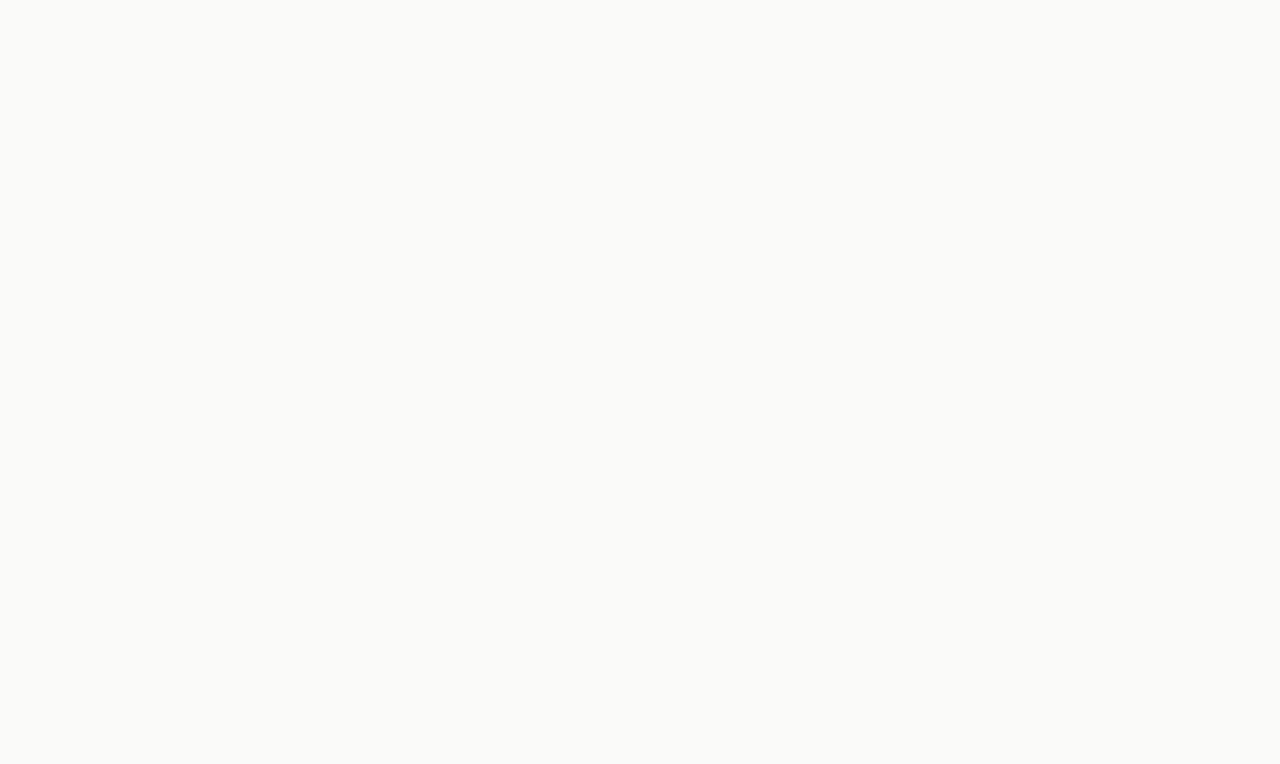
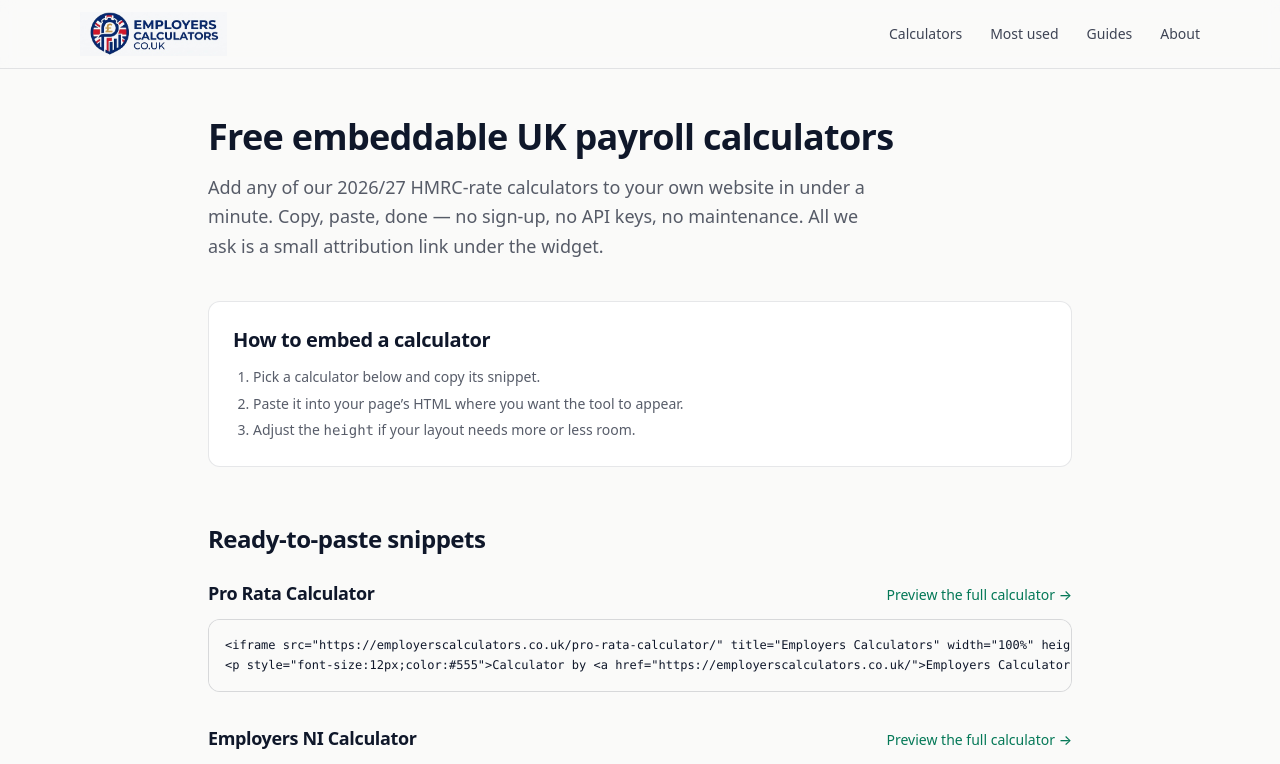
Before and after one commit to Zreeshah/employerscalculators, a Next.js app: page /embed in a window 1280 px wide. Before the commit this address had no page. Shown: the top 764 px of the page. Built offline with nearby package versions, Linux system fonts and the light colour scheme.

Commit message:
feat: free embeddable calculators hub page (/embed) with attribution snippets

```diff
--- /dev/null
+++ b/app/embed/page.tsx
@@ -0,0 +1,121 @@
+import type { Metadata } from "next";
+import Link from "next/link";
+import { pageMetadata, faqPageJsonLd } from "@/lib/seo";
+import JsonLd from "@/components/JsonLd";
+import { SITE_URL } from "@/lib/seo";
+
+export const metadata: Metadata = pageMetadata({
+  title: "Free Embeddable UK Payroll Calculators (2026/27)",
+  description:
+    "Embed any Employers Calculators tool on your website free — pro rata pay, employer NI, SSP, SMP, take-home pay and more. Copy-paste iframe snippets, attribution required.",
+  path: "/embed",
+});
+
+const EMBEDDABLE = [
+  { slug: "pro-rata-calculator", label: "Pro Rata Calculator", height: 900 },
+  { slug: "employer-ni-calculator", label: "Employers NI Calculator", height: 950 },
+  { slug: "take-home-pay-calculator", label: "Take-Home Pay Calculator", height: 1000 },
+  { slug: "ssp-calculator", label: "SSP Calculator", height: 850 },
+  { slug: "smp-calculator", label: "SMP Calculator", height: 950 },
+  { slug: "holiday-entitlement-calculator", label: "Holiday Entitlement Calculator", height: 1000 },
+  { slug: "workplace-pension-calculator", label: "Workplace Pension Calculator", height: 950 },
+  { slug: "bradford-factor-calculator", label: "Bradford Factor Calculator", height: 800 },
+];
+
+const FAQ = [
+  {
+    question: "Is it really free to embed these calculators?",
+    answer:
+      "Yes. Embedding is free for commercial and non-commercial websites. The only condition is that you keep the attribution link below the calculator so your visitors can find the source.",
+  },
+  {
+    question: "Do the embedded calculators stay up to date?",
+    answer:
+      "Always. The iframe loads the live version of each tool, so every rate and threshold updates automatically when HMRC figures change for the new tax year. You never need to update your page.",
+  },
+  {
+    question: "Will an embed slow my website down?",
+    answer:
+      "No. Each widget runs in its own iframe with lazy loading, so it does not load until a visitor scrolls near it, and none of our code affects your page's scripts or styles.",
+  },
+  {
+    question: "Can I remove or change the attribution link?",
+    answer:
+      "No. Attribution is what keeps the embed free. If you need a white-label licence for an accountant practice, payroll bureau or software product, contact us and we will quote for it.",
+  },
+];
+
+function snippet(slug: string, height: number) {
+  return `<iframe src="${SITE_URL}/${slug}/" title="Employers Calculators" width="100%" height="${height}" style="border:0;border-radius:12px" loading="lazy"></iframe>
+<p style="font-size:12px;color:#555">Calculator by <a href="${SITE_URL}/">Employers Calculators</a></p>`;
+}
+
+export default function EmbedPage() {
+  return (
+    <div className="mx-auto max-w-4xl px-4 py-12">
+      <h1 className="text-3xl font-semibold sm:text-4xl">
+        Free embeddable UK payroll calculators
+      </h1>
+      <p className="mt-4 max-w-2xl text-lg leading-relaxed text-ink/70">
+        Add any of our 2026/27 HMRC-rate calculators to your own website in under a minute.
+        Copy, paste, done — no sign-up, no API keys, no maintenance. All we ask is a small
+        attribution link under the widget.
+      </p>
+
+      <section className="mt-10 rounded-xl border border-ink/10 bg-white p-6">
+        <h2 className="text-xl font-semibold">How to embed a calculator</h2>
+        <ol className="mt-3 list-decimal space-y-1 pl-5 text-sm leading-relaxed text-ink/70">
+          <li>Pick a calculator below and copy its snippet.</li>
+          <li>Paste it into your page&rsquo;s HTML where you want the tool to appear.</li>
+          <li>Adjust the <code>height</code> if your layout needs more or less room.</li>
+        </ol>
+      </section>
+
+      <h2 className="mt-14 text-2xl font-semibold">Ready-to-paste snippets</h2>
+      <div className="mt-6 space-y-8">
+        {EMBEDDABLE.map(({ slug, label, height }) => (
+          <div key={slug} id={slug}>
+            <div className="flex flex-wrap items-baseline justify-between gap-2">
+              <h3 className="text-lg font-semibold">{label}</h3>
+              <Link href={`/${slug}/`} className="text-sm font-medium text-accent-strong hover:underline">
+                Preview the full calculator &rarr;
+              </Link>
+            </div>
+            <pre className="mt-3 overflow-x-auto rounded-xl border border-ink/15 bg-paper p-4 text-xs leading-relaxed">
+              <code>{snippet(slug, height)}</code>
+            </pre>
+          </div>
+        ))}
+      </div>
+
+      <section className="mt-14 rounded-xl border border-ink/10 bg-white p-6">
+        <h2 className="text-xl font-semibold">Embed terms</h2>
+        <ul className="mt-3 list-disc space-y-2 pl-5 text-sm leading-relaxed text-ink/70">
+          <li>Embedding is free for business, charity and personal websites.</li>
+          <li>Keep the attribution line beneath the widget exactly as provided.</li>
+          <li>Don&rsquo;t present the calculators as official HMRC tools or imply government endorsement.</li>
+          <li>Results are estimates based on published 2026/27 rates — see our{" "}
+            <Link href="/terms/" className="text-accent-strong hover:underline">terms of use</Link>.
+          </li>
+          <li>White-label licensing (no attribution, custom branding) is available on request via the{" "}
+            <Link href="/contact/" className="text-accent-strong hover:underline">contact page</Link>.
+          </li>
+        </ul>
+      </section>
+
+      <section className="mt-14">
+        <h2 className="text-2xl font-semibold">Embed FAQ</h2>
+        <dl className="mt-6 space-y-6">
+          {FAQ.map((f) => (
+            <div key={f.question}>
+              <dt className="font-semibold">{f.question}</dt>
+              <dd className="mt-1 text-sm leading-relaxed text-ink/70">{f.answer}</dd>
+            </div>
+          ))}
+        </dl>
+      </section>
+
+      <JsonLd data={faqPageJsonLd(FAQ)} />
+    </div>
+  );
+}
--- a/app/sitemap.ts
+++ b/app/sitemap.ts
@@ -10,6 +10,7 @@ export default function sitemap(): MetadataRoute.Sitemap {
   const staticRoutes: MetadataRoute.Sitemap = [
     { url: `${SITE_URL}/`, changeFrequency: "weekly", priority: 1 },
     { url: `${SITE_URL}/guides`, changeFrequency: "weekly", priority: 0.8 },
+    { url: `${SITE_URL}/embed`, changeFrequency: "monthly", priority: 0.6 },
     ...simplePages.map((p) => ({
       url: `${SITE_URL}/${p.slug}`,
       changeFrequency: "yearly" as const,
--- a/components/EmbedWidgetTeaser.tsx
+++ b/components/EmbedWidgetTeaser.tsx
@@ -10,10 +10,10 @@ export default function EmbedWidgetTeaser() {
         attribution. Embeds are in early access.
       </p>
       <Link
-        href="/contact"
+        href="/embed"
         className="mt-4 inline-block rounded-lg bg-accent-strong px-4 py-2 text-sm font-semibold text-white transition-colors hover:bg-accent-deep"
       >
-        Register interest
+        Get the embed code
       </Link>
     </section>
   );
--- a/components/Footer.tsx
+++ b/components/Footer.tsx
@@ -5,6 +5,7 @@ import { lastUpdated, taxYearLabel } from "@/data/rates";
 import { SITE_NAME } from "@/lib/seo";
 
 const COMPANY = [
+  { href: "/embed", label: "Embed Our Calculators" },
   { href: "/about", label: "About" },
   { href: "/methodology", label: "Methodology" },
   { href: "/contact", label: "Contact" },
```
